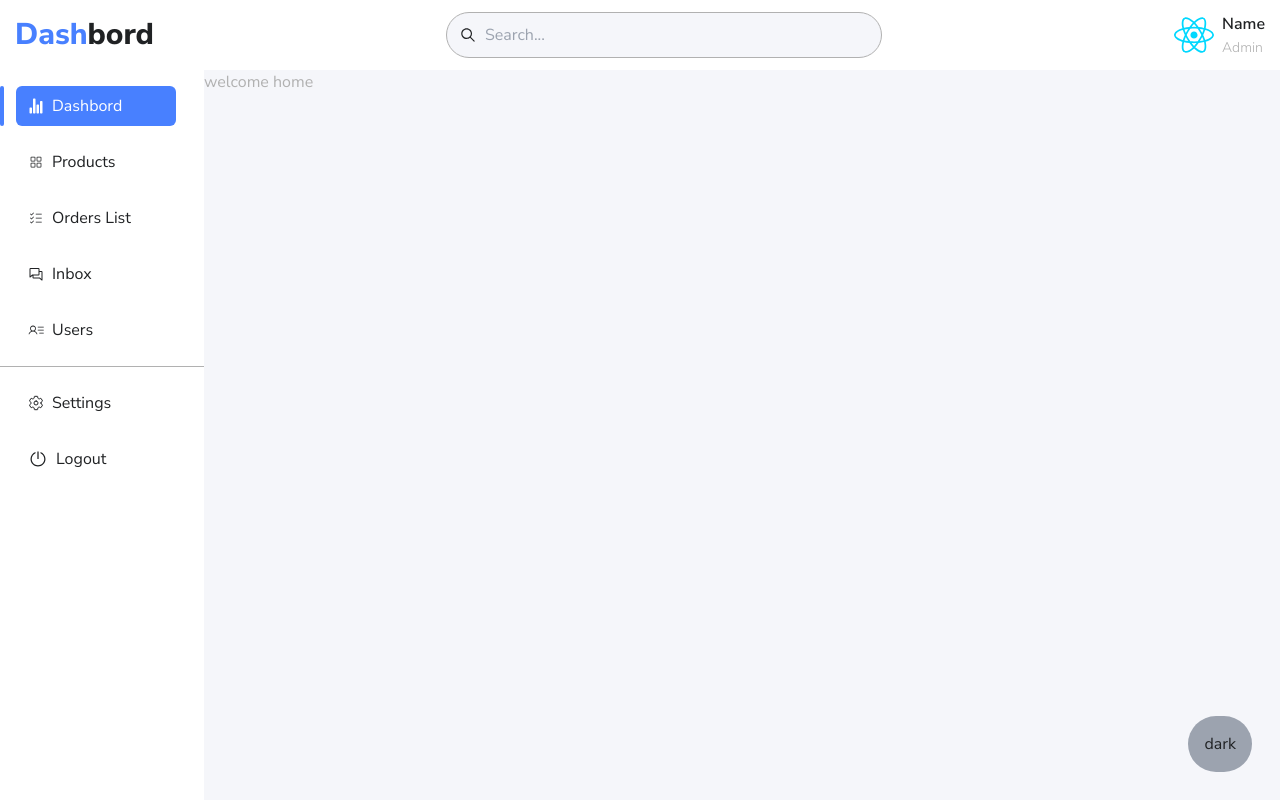
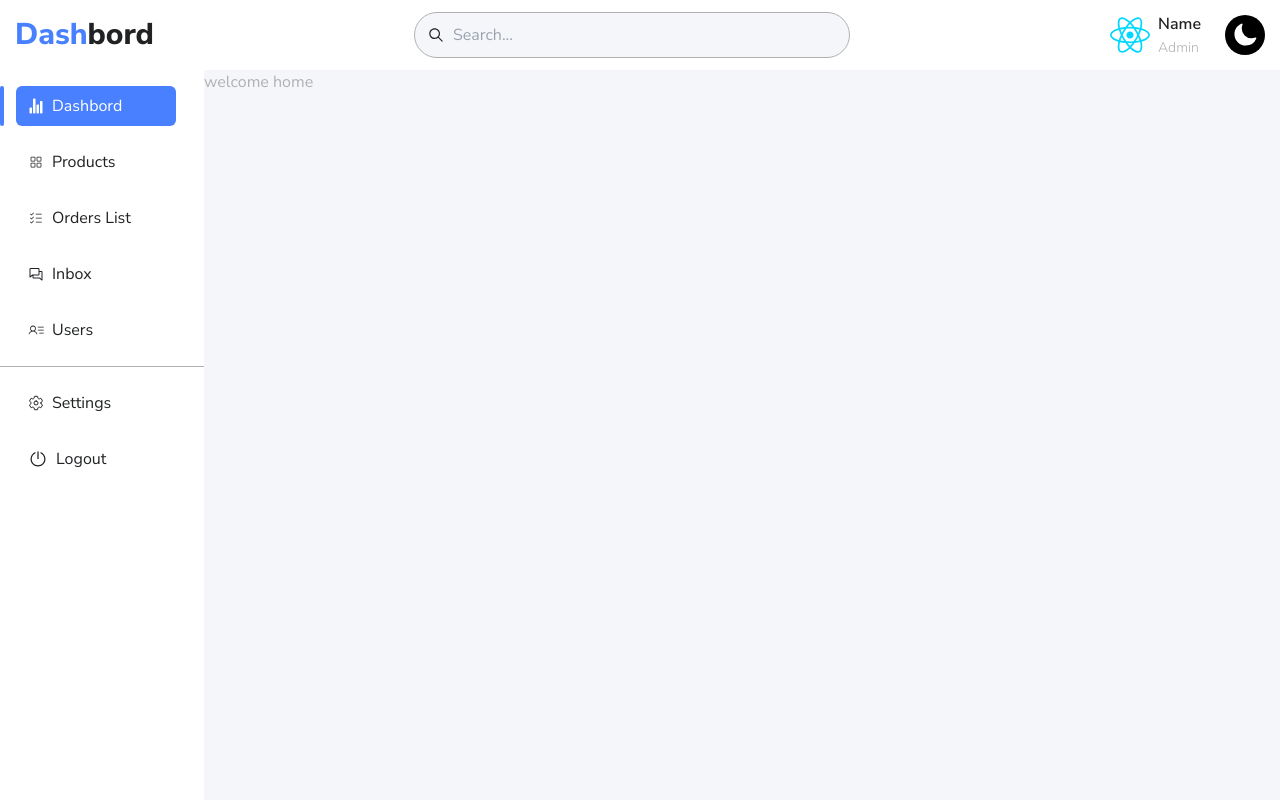
Before and after one commit to YasserCoder/LightWave-Dashboard, a React (Vite) app: page /home in a window 1280 px wide. Built offline with nearby package versions, Linux system fonts and the light colour scheme.

Commit message:
add dark mode toggle switch

```diff
--- a/src/pages/Home.jsx
+++ b/src/pages/Home.jsx
@@ -1,6 +1,6 @@
 function Home() {
     return (
-        <div className="">
+        <div className="h-[1500px]">
             <div className="text-content">welcome home</div>
         </div>
     );
--- a/src/ui/AppLayout.jsx
+++ b/src/ui/AppLayout.jsx
@@ -1,21 +1,19 @@
+import { useState } from "react";
 import { Outlet } from "react-router-dom";
-import Header from "./Header";
-import { useState } from "react";
-import Sidebar from "./Sidebar";
+
 import { useScreenSize } from "../hook/useScreenSize";
 
+import Header from "./Header";
+import Sidebar from "./Sidebar";
+
 function AppLayout() {
-    const [dark, setDark] = useState(false);
     const [open, setOpen] = useState(false);
     const { screenSize: isSmallScreen } = useScreenSize(768);
-
     return (
         <>
             <Header open={open} setOpen={setOpen} />
-            <main className="flex h-[calc(100vh-117px)] xs:h-[calc(100vh-132px)] md:h-[calc(100vh-70px)]">
-                {!isSmallScreen && <Sidebar />}
-                <div className="w-full overflow-auto bg-bkg-secondary relative">
-                    {isSmallScreen && <Sidebar open={open} />}
+            <main className="flex h-[calc(100vh-117px)] xs:h-[calc(100vh-132px)] md:h-[calc(100vh-70px)] relative">
+                <Sidebar open={isSmallScreen ? open : false} />
                 {open && isSmallScreen && (
                     <div
                         className="absolute w-full h-full top-0 left-0 bg-colored opacity-40 z-20"
@@ -24,18 +22,16 @@ function AppLayout() {
                         }}
                     ></div>
                 )}
+                <div
+                    className={`w-full ${
+                        open && isSmallScreen
+                            ? "overflow-hidden"
+                            : "overflow-auto"
+                    }  bg-bkg-secondary`}
+                >
                     <Outlet />
                 </div>
             </main>
-            <button
-                className="fixed bottom-7 right-7 bg-gray-400 p-4 rounded-full"
-                onClick={() => {
-                    setDark(!dark);
-                    document.documentElement.classList.toggle("dark");
-                }}
-            >
-                {dark ? "light" : "dark"}
-            </button>
         </>
     );
 }
--- /dev/null
+++ b/src/ui/DarkToggleSwitch.jsx
@@ -0,0 +1,54 @@
+import { useState } from "react";
+import styles from "./darkToggleSwitch.module.css";
+
+function DarkToggleSwitch() {
+    const [dark, setDark] = useState(false);
+    return (
+        <div>
+            <label
+                htmlFor={styles.switch}
+                className={`${styles.toggle} bg-black dark:bg-colored`}
+            >
+                <input
+                    type="checkbox"
+                    className={styles.input}
+                    id={styles.switch}
+                    checked={dark}
+                    onChange={(e) => {
+                        setDark(e.target.checked);
+                        document.documentElement.classList.toggle("dark");
+                    }}
+                />
+                <div className={`${styles.icon} ${styles.moonIcon}`}>
+                    <svg
+                        xmlns="http://www.w3.org/2000/svg"
+                        viewBox="0 0 24 24"
+                        fill="currentColor"
+                        width="26"
+                        height="26"
+                    >
+                        <path
+                            fillRule="evenodd"
+                            d="M9.528 1.718a.75.75 0 01.162.819A8.97 8.97 0 009 6a9 9 0 009 9 8.97 8.97 0 003.463-.69.75.75 0 01.981.98 10.503 10.503 0 01-9.694 6.46c-5.799 0-10.5-4.701-10.5-10.5 0-4.368 2.667-8.112 6.46-9.694a.75.75 0 01.818.162z"
+                            clipRule="evenodd"
+                        ></path>
+                    </svg>
+                </div>
+
+                <div className={`${styles.icon} ${styles.sunIcon}`}>
+                    <svg
+                        xmlns="http://www.w3.org/2000/svg"
+                        viewBox="0 0 24 24"
+                        fill="currentColor"
+                        width="26"
+                        height="26"
+                    >
+                        <path d="M12 2.25a.75.75 0 01.75.75v2.25a.75.75 0 01-1.5 0V3a.75.75 0 01.75-.75zM7.5 12a4.5 4.5 0 119 0 4.5 4.5 0 01-9 0zM18.894 6.166a.75.75 0 00-1.06-1.06l-1.591 1.59a.75.75 0 101.06 1.061l1.591-1.59zM21.75 12a.75.75 0 01-.75.75h-2.25a.75.75 0 010-1.5H21a.75.75 0 01.75.75zM17.834 18.894a.75.75 0 001.06-1.06l-1.59-1.591a.75.75 0 10-1.061 1.06l1.59 1.591zM12 18a.75.75 0 01.75.75V21a.75.75 0 01-1.5 0v-2.25A.75.75 0 0112 18zM7.758 17.303a.75.75 0 00-1.061-1.06l-1.591 1.59a.75.75 0 001.06 1.061l1.591-1.59zM6 12a.75.75 0 01-.75.75H3a.75.75 0 010-1.5h2.25A.75.75 0 016 12zM6.697 7.757a.75.75 0 001.06-1.06l-1.59-1.591a.75.75 0 00-1.061 1.06l1.59 1.591z"></path>
+                    </svg>
+                </div>
+            </label>
+        </div>
+    );
+}
+
+export default DarkToggleSwitch;
--- a/src/ui/Header.jsx
+++ b/src/ui/Header.jsx
@@ -7,6 +7,7 @@ import styles from "./hamburger.module.css";
 import { IoIosSearch } from "react-icons/io";
 
 import avatar from "../assets/react.svg";
+import DarkToggleSwitch from "./DarkToggleSwitch";
 function Header({ open, setOpen }) {
     const { screenSize: isSmallScreen } = useScreenSize(768);
     return (
@@ -20,10 +21,10 @@ function Header({ open, setOpen }) {
                 </h1>
                 {!isSmallScreen && (
                     <div>
-                        {/* <HamburgerIcon /> */}
                         <SearchBar />
                     </div>
                 )}
+                <div className="flex items-center gap-x-6">
                     <div className="flex items-center gap-x-2">
                         <img
                             src={avatar}
@@ -38,6 +39,8 @@ function Header({ open, setOpen }) {
                                 Admin
                             </p>
                         </div>
+                    </div>
+                    <DarkToggleSwitch />
                 </div>
             </div>
             {isSmallScreen && (
--- /dev/null
+++ b/src/ui/darkToggleSwitch.module.css
@@ -0,0 +1,38 @@
+.toggle {
+    width: 40px;
+    height: 40px;
+    border-radius: 50%;
+    display: grid;
+    place-items: center;
+    cursor: pointer;
+    line-height: 1;
+}
+
+.input {
+    display: none;
+}
+
+.icon {
+    grid-column: 1 / 1;
+    grid-row: 1 / 1;
+    transition: transform 300ms;
+}
+
+.moonIcon {
+    transition-delay: 100ms;
+    color: white;
+}
+
+.sunIcon {
+    transform: scale(0);
+    color: yellow;
+}
+
+#switch:checked + .moonIcon {
+    transform: rotate(360deg) scale(0);
+}
+
+#switch:checked ~ .sunIcon {
+    transition-delay: 200ms;
+    transform: scale(1) rotate(360deg);
+}
```
Lines whose indentation alone changed are shown as unchanged.
